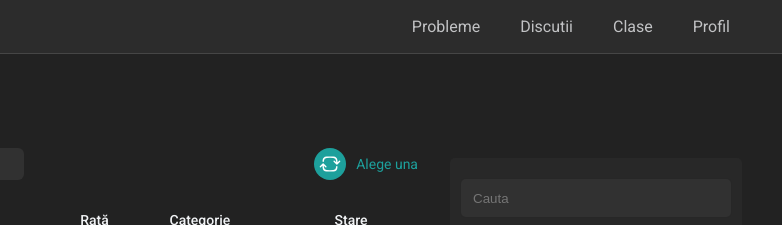
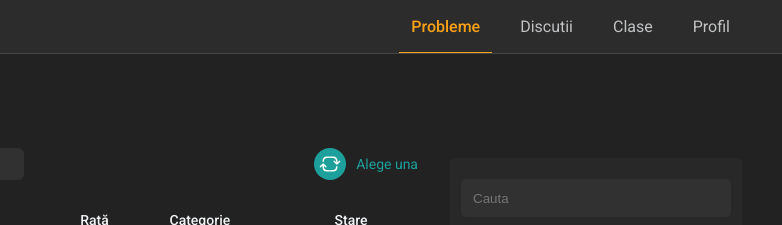
Before and after one commit to sandu-motelica/Informatix, a plain HTML site: page pages/problems.html in a window 1280 px wide. Shown: the top 225 px of the page, 498-1280 px from the left. Drawn offline with Linux system fonts and the light colour scheme.

Commit message:
add page active

```diff
--- a/pages/problems.html
+++ b/pages/problems.html
@@ -24,7 +24,7 @@
         </div>
         <nav>
           <ul class="nav-list">
-            <li class="nav-list-el"><a href="">Probleme</a></li>
+            <li class="nav-list-el page-active"><a href="">Probleme</a></li>
             <li class="nav-list-el"><a href="">Discutii</a></li>
             <li class="nav-list-el"><a href="">Clase</a></li>
             <li class="nav-list-el"><a href="">Profil</a></li>
```
